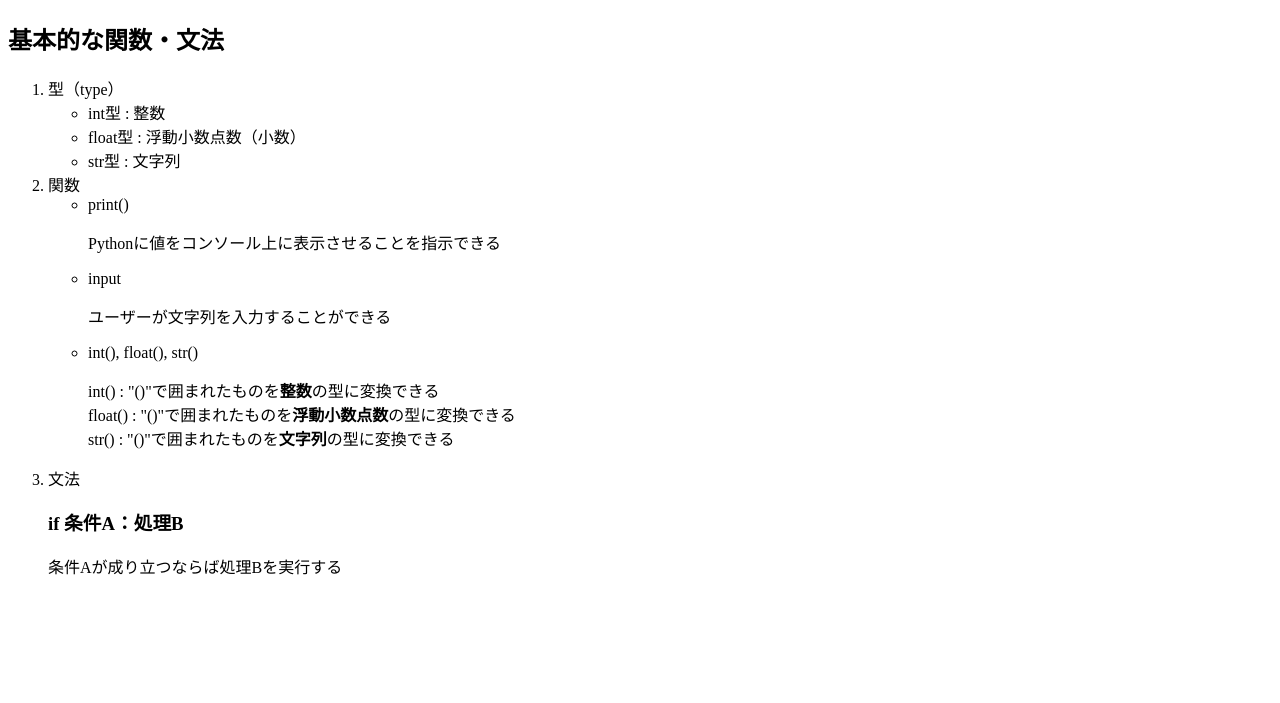
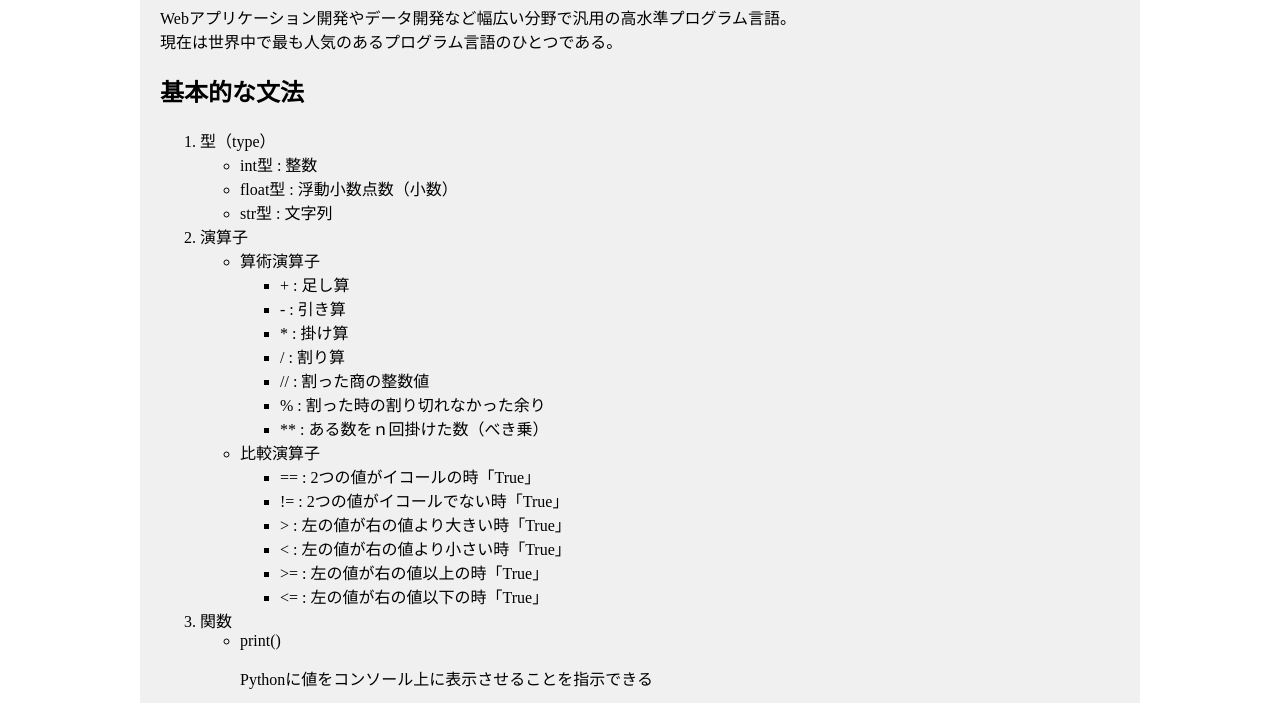
Before and after one commit to s1f102502452/team-project, a plain HTML site: page python.html in a window 1280 px wide. Shown: the part 168-871 px from the top of the page. Before the commit the page ends 800 px from the top, so only its background shows below. Drawn offline with Linux system fonts and the light colour scheme.

Commit message:
Pythonの説明の更新２

```diff
--- a/python.html
+++ b/python.html
@@ -6,10 +6,11 @@
     <link rel="stylesheet" type="text/css" href="css/index.css">
   </head>
   <body>
+    <div class="container">
     <h1>Pythonについて</h1>
     <h2>Pythonとは？</h2>
-    <p>Webアプリケーション開発やデータ開発など幅広い分野で汎用の高水準プログラム言語。現在は世界中で最も人気のあるプログラム言語のひとつである。</p>
-    <h2>基本的な関数・文法</h2>
+    <p>Webアプリケーション開発やデータ開発など幅広い分野で汎用の高水準プログラム言語。<br>現在は世界中で最も人気のあるプログラム言語のひとつである。</p>
+    <h2>基本的な文法</h2>
     <ol>
       <li>型（type）
         <ul>
@@ -18,13 +19,38 @@
           <li>str型 : 文字列</li>
         </ul>
       </li>
+      <li>演算子
+        <ul>
+          <li>算術演算子
+            <ul>
+              <li>+ : 足し算</li>
+              <li>- : 引き算</li>
+              <li>* : 掛け算</li>
+              <li>/ : 割り算</li>
+              <li>// : 割った商の整数値</li>
+              <li>% : 割った時の割り切れなかった余り</li>
+              <li>** : ある数をｎ回掛けた数（べき乗）</li>
+            </ul>
+          </li>
+          <li>比較演算子
+            <ul>
+              <li>== : 2つの値がイコールの時「True」</li>
+              <li>!= : 2つの値がイコールでない時「True」</li>
+              <li>> : 左の値が右の値より大きい時「True」</li>
+              <li>< : 左の値が右の値より小さい時「True」</li>
+              <li>>= : 左の値が右の値以上の時「True」</li>
+              <li><= : 左の値が右の値以下の時「True」</li>
+            </ul>
+          </li>
+        </ul>
+      </li>
 
       <li>関数
         <ul>
           <li>print()
             <p>Pythonに値をコンソール上に表示させることを指示できる</p>
           </li>
-          <li>input
+          <li>input()
             <P>ユーザーが文字列を入力することができる</P>
           </li>
           <li>int(), float(), str()
@@ -34,9 +60,16 @@
           </li>
         </ul>
       </li>
-      <li>文法</li>
-      <h3>if 条件A：処理B</h3>
-      <p>条件Aが成り立つならば処理Bを実行する</p>
-
+      <li>構文
+        <ul>
+          <li>if 条件A：処理B
+            <p>条件Aが成り立つならば処理Bを実行する</p>
+          </li>
+          <li>while 条件A：処理B
+            <p>条件Aが成り立つ間処理Bを繰り返す</p>
+          </li>
+        </ul>
+      </li>
     </ol>
+    </div>
   </body>
```
